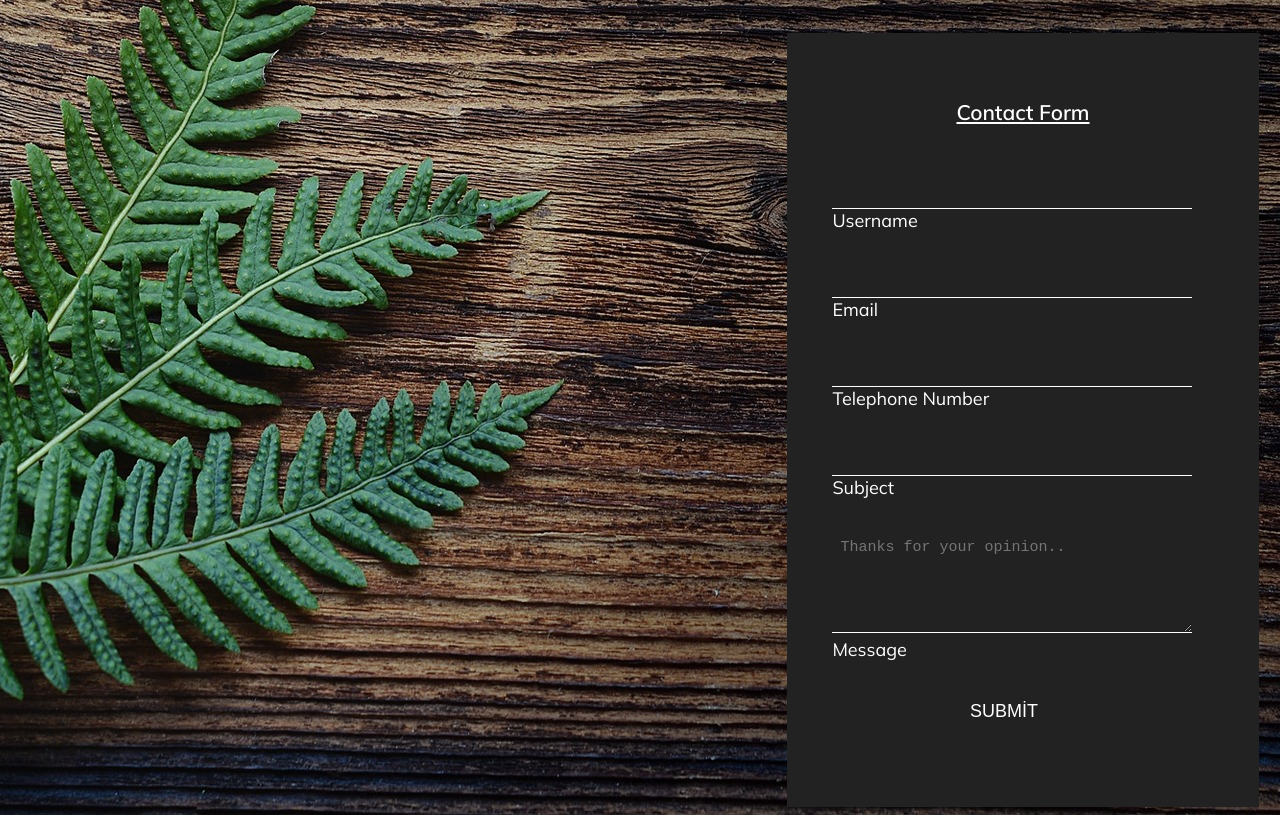
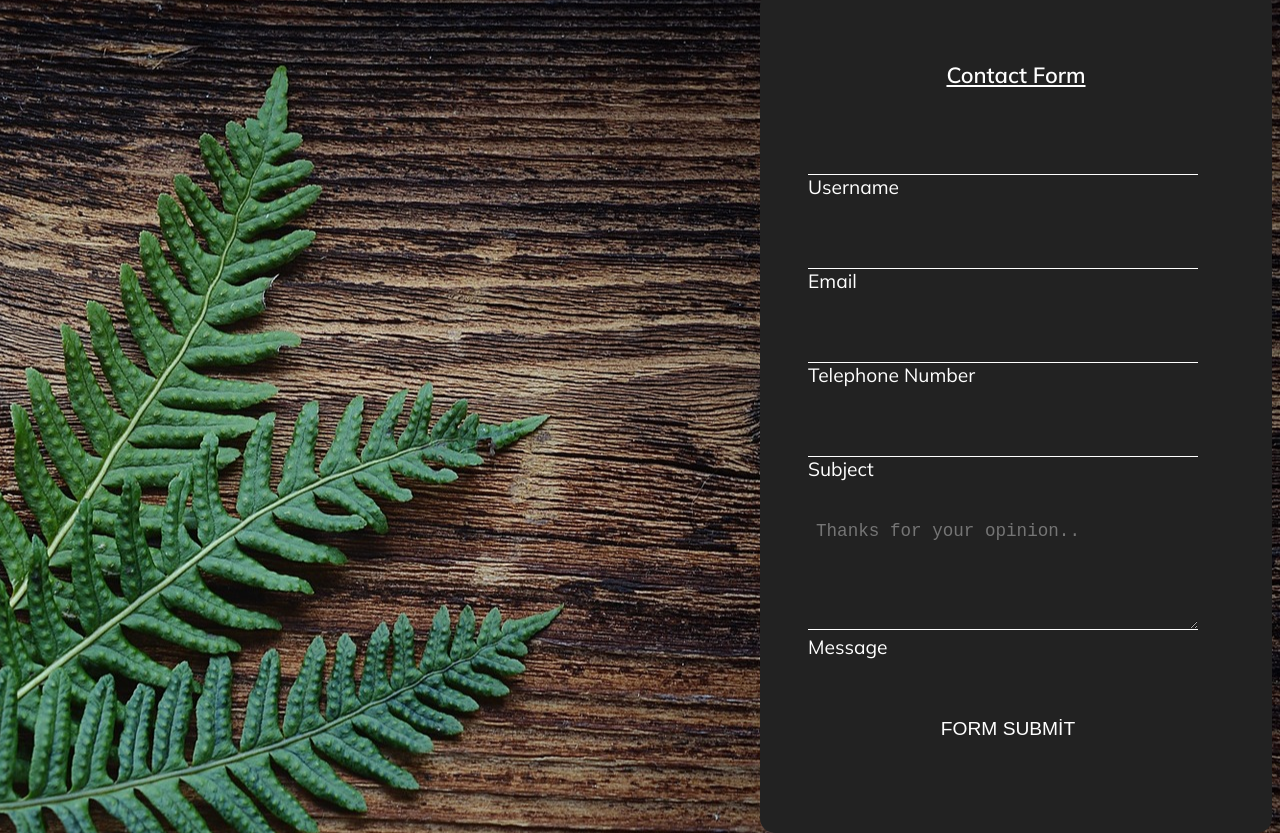
Before and after one commit to amustafaozkayam/contact-form, a plain HTML site: page index.html in a window 1280 px wide. Drawn offline with Linux system fonts and the light colour scheme.

Commit message:
Add files via upload

```diff
--- a/index.html
+++ b/index.html
@@ -34,7 +34,7 @@
           <label for="#">Message</label>
         </div>
         <div class="form-control">
-          <input type="submit" value="SUBMİT" />
+          <input type="submit" value="FORM SUBMİT" />
         </div>
       </form>
     </div>
--- a/style.css
+++ b/style.css
@@ -1,54 +1,62 @@
 
-body{
+html,body{
   width: 100%;
   height: 100%;
+  /* overflow: auto; */
   font-family: "Mulish", sans-serif;
-  font-size:18px;
+  font-size:1rem;
   display:flex;
   align-items: center;
   justify-content: center;
-  background: url(ot1.jpg) ;
-  object-fit:contain;
-  background-position: bottom center;
+  background: url(ot1.jpg) no-repeat;
+  background-position: center;
+
 }
 
 .container {
   background-color: #222;
   color: #fff;
-  padding: 45px;
-  margin-left:750px;
-  margin-top:25px;
+  padding: 3rem;
+  margin-left:47rem;
+  margin-top:1.5rem;
+  border-radius: 15px;
 }
 .container h3 {
-  margin-bottom: 50px;
+  margin-bottom: 3rem;
   text-decoration: underline;
   text-align: center;
-  text-size-adjust: 45px;
+  text-size-adjust: 3rem;
+  font-size: 22px;
 }
 .form-control {
-  margin-bottom: 32px;
+  margin-bottom: 2rem;
+  font-size: 1.2rem;
  }
 
 .form-control input,
 .form-control textarea {
-  padding: 8px;
+  padding: 0.5rem;
   width: 90%;
   background: transparent;
-  border: 0;
+  border:0;
   border-bottom: 1px solid #fff;
   color: #fff;
-  font-size: 15px;
+  font-size: 1.1rem;
  }
 
 .form-control input[type="submit"] {
   background-color: #222;
-  border: 0;
-  cursor: pointer;
-  font-size: 18px;
-  transation:300ms;
+  border:0;
+  cursor: pointer ;
+  font-size: 1.2rem;
+  transition: 500ms;
+  padding: 0rem 0rem;
+  height: 3rem;
+  width: 25rem;
+  margin-top: 0.9rem;
   }
 .form-control input[type="submit"]:hover {
   background-color: crimson;
-  font-size: 19px;
+  font-size: 1.2;
   text-transform:uppercase;
   }
```
